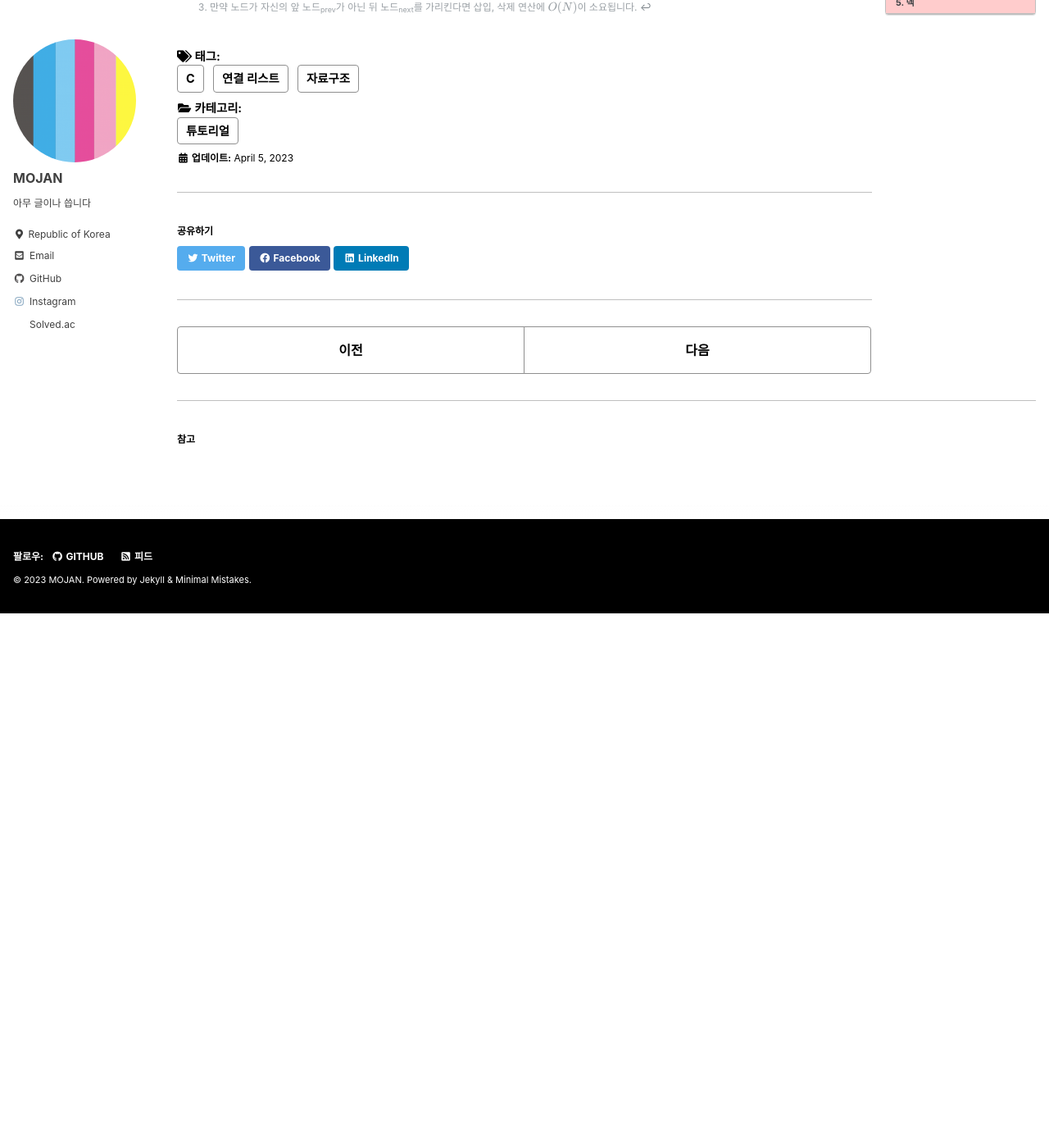
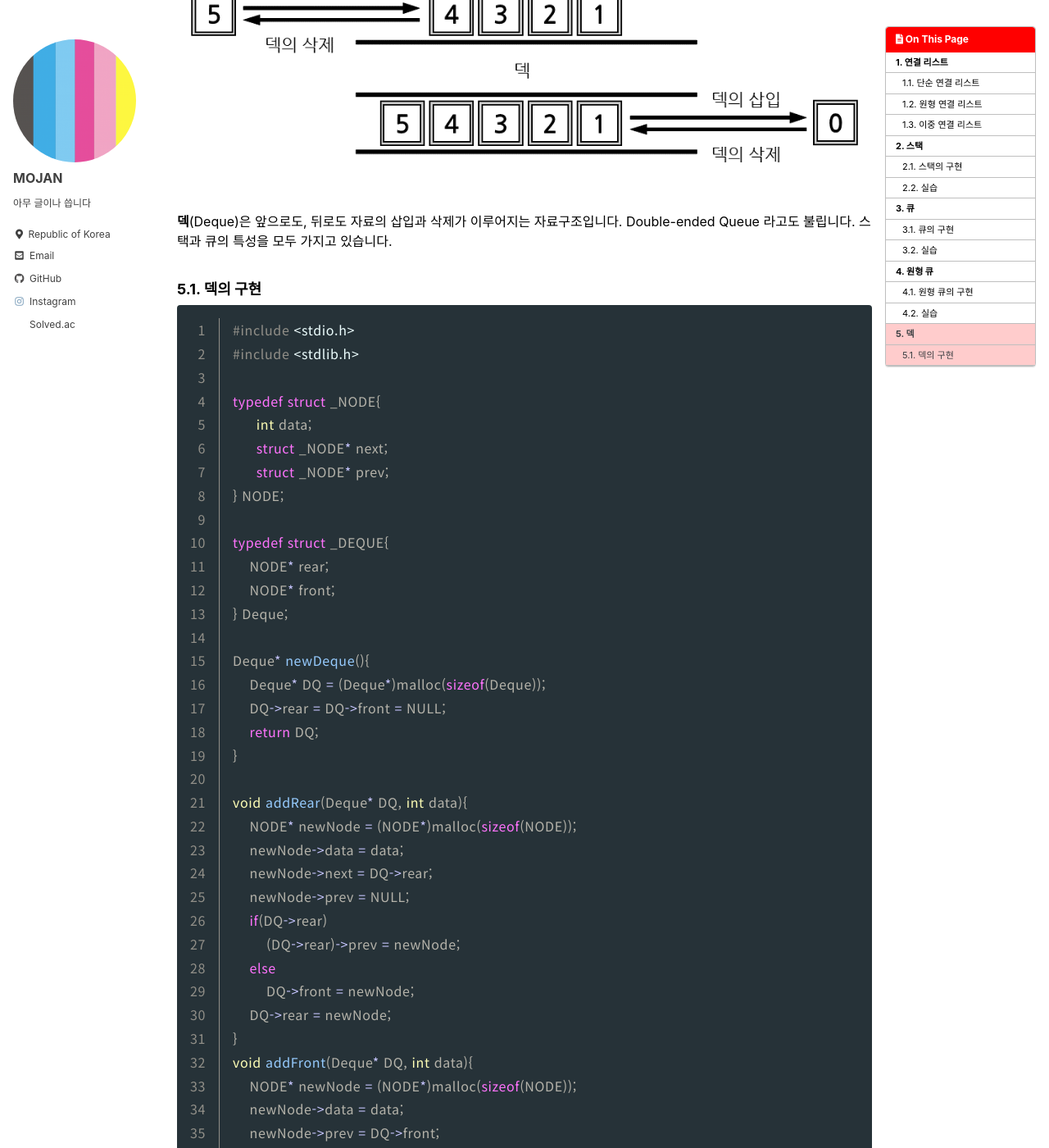
Before and after one commit to MOJAN3543/MOJAN3543.github.io, a Jekyll site: the page built from _posts/DataStructureInC/LinkedList/2023-07-09-DataStructureInLinkedList.md, in a window 1280 px wide and 1400 px high, scrolled down 28351 px. Shown: the whole window at 82% size. Built offline with Jekyll 4.4.1, drawn with Linux system fonts in a browser that asks for light colours; cached includes are drawn as plain includes; formulas are drawn with MathJax 3; before the commit the page ends 29099 px from its top, so only the background shows below that; some of the changed text lies outside the part shown.

Commit message:
Update 2023-07-09-DataStructureInLinkedList.md

````diff
--- a/_posts/DataStructureInC/LinkedList/2023-07-09-DataStructureInLinkedList.md
+++ b/_posts/DataStructureInC/LinkedList/2023-07-09-DataStructureInLinkedList.md
@@ -706,7 +706,7 @@ int main(){
 ## 4. 원형 큐
 ![CircularQueue](https://github.com/MOJAN3543/MOJAN3543.github.io/blob/main/_posts/DataStructureInC/LinkedList/CircularQueue.png?raw=true "CircularQueue")
 {: .text_center}
-원형 큐는 큐와 마찬가지로 선입선출 구조를 가진 자료구조입니다. 하지만 큐와는 다르게 가장 앞 노드와 가장 뒤 노드가 이어져 있어 하나의 포인터로 삽입, 삭제 연산을 할 수 있습니다.
+**원형 큐**(Circular Queue)는 큐와 마찬가지로 선입선출 구조를 가진 자료구조입니다. 하지만 큐와는 다르게 가장 앞 노드와 가장 뒤 노드가 이어져 있어 하나의 포인터로 삽입, 삭제 연산을 할 수 있습니다.
 ### 4.1. 원형 큐의 구현
 ```c
 {% raw %}#include <stdio.h>
@@ -865,8 +865,106 @@ int main(){
 하지만 원형 큐를 이용하여 삽입, 삭제를 하지 않고 비교적 가벼운 `rotateRear()` 함수를 이용하여 `rear` 포인터를 직접 옮겨 $N$번의 삭제 연산만으로 구현이 가능합니다.
 
 ## 5. 덱
+![Deque](https://github.com/MOJAN3543/MOJAN3543.github.io/blob/main/_posts/DataStructureInC/LinkedList/Deque.png?raw=true "Deque")
+{: .text_center}
+**덱**(Deque)은 앞으로도, 뒤로도 자료의 삽입과 삭제가 이루어지는 자료구조입니다. Double-ended Queue 라고도 불립니다. 스택과 큐의 특성을 모두 가지고 있습니다.
+### 5.1. 덱의 구현
+```c
+{% raw %}#include <stdio.h>
+#include <stdlib.h>
 
+typedef struct _NODE{
+	int data;
+	struct _NODE* next;
+	struct _NODE* prev;
+} NODE;
 
+typedef struct _DEQUE{
+    NODE* rear;
+    NODE* front;
+} Deque;
+
+Deque* newDeque(){
+    Deque* DQ = (Deque*)malloc(sizeof(Deque));
+    DQ->rear = DQ->front = NULL;
+    return DQ;
+}
+
+void addRear(Deque* DQ, int data){
+    NODE* newNode = (NODE*)malloc(sizeof(NODE));
+    newNode->data = data;
+    newNode->next = DQ->rear;
+    newNode->prev = NULL;
+    if(DQ->rear)
+        (DQ->rear)->prev = newNode;
+    else
+        DQ->front = newNode;
+    DQ->rear = newNode;
+}
+void addFront(Deque* DQ, int data){
+    NODE* newNode = (NODE*)malloc(sizeof(NODE));
+    newNode->data = data;
+    newNode->prev = DQ->front;
+    newNode->next = NULL;
+    if(DQ->front)
+        (DQ->front)->next = newNode;
+    else
+        DQ->rear = newNode;
+    DQ->front = newNode;
+}
+
+int deleteRear(Deque* DQ){
+    NODE* ptr = DQ->rear;
+    int ret = ptr->data;
+    DQ->rear = ptr->next;
+    free(ptr);
+    if(DQ->rear)
+        (DQ->rear)->prev = NULL;
+    else
+        DQ->front = NULL;
+    return ret;
+}
+int deleteFront(Deque* DQ){
+    NODE* ptr = DQ->front;
+    int ret = ptr->data;
+    DQ->front = ptr->prev;
+    free(ptr);
+    if(DQ->front)
+        (DQ->front)->next  = NULL;
+    else
+        DQ->rear = NULL;
+    return ret;
+}
+
+void traverseDeque(Deque* DQ){
+    for(NODE* ptr = DQ->front; ptr; ptr= ptr->prev)
+        printf("%d -> ", ptr->data);
+    puts("");
+}
+
+int main(){
+    Deque* DQ;
+
+    DQ = newDeque();
+
+    addFront(DQ, 3);
+    addFront(DQ, 2);
+    addFront(DQ, 1);
+    addRear(DQ, 4);
+    addRear(DQ, 5);
+
+    traverseDeque(DQ);
+
+    deleteFront(DQ);
+    deleteFront(DQ);
+    deleteRear(DQ);
+
+    traverseDeque(DQ);
+}{% endraw %}
+```
+![DequeLinkedList](https://github.com/MOJAN3543/MOJAN3543.github.io/blob/main/_posts/DataStructureInC/LinkedList/DequeLinkedList.png?raw=true "DequeLinkedList")
+{: .text_center}
+덱은 이중 연결 리스트를 이용하여 구현합니다. 큐와 같이 제일 앞을 가리키는 포인터와 제일 뒤를 가리키는 포인터를 이용하여 연산합니다.
 
 [^1]: 추상 자료형의 연산을 구현하는 중, 에러를 핸들링 하는 코드를 작성하기도 하지만, 이 포스트에서는 동작을 위한 코드만 작성하여 최소화 했습니다.
 [^2]: 원형으로 연결되어 있어, 가장 뒤 노드의 다음 노드는 가장 앞 노드가 되게 됩니다.
````
Also changed, not shown: other parts of _posts/DataStructureInC/LinkedList/2023-07-09-DataStructureInLinkedList.md (+6 -6 lines).
